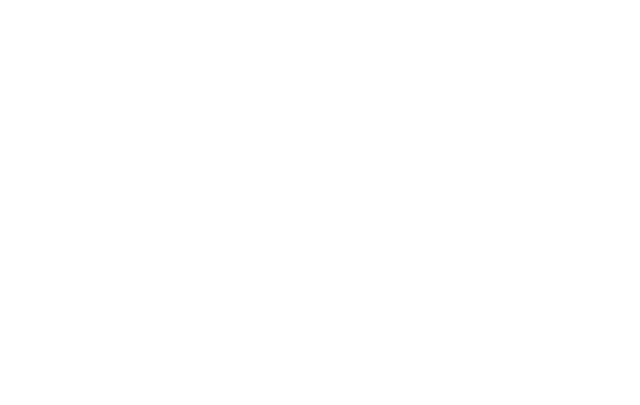
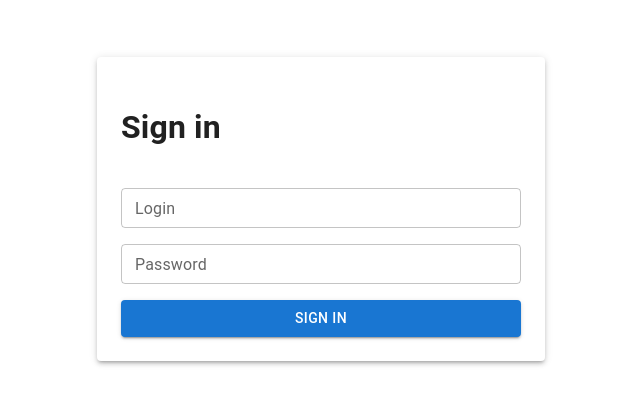
Before and after one commit to Leniorko/social-manger-frontend, a React (Vite) app: page /login in a window 1280 px wide. Before the commit this address had no page. Shown: the part 191-596 px from the top of the page, without its empty margins (319-959 px from the left). Built offline with nearby package versions, Linux system fonts and the light colour scheme.

Commit message:
Renamed pages. Added register page

```diff
--- a/src/App.tsx
+++ b/src/App.tsx
@@ -1,8 +1,9 @@
 import { CssBaseline, ThemeProvider } from '@mui/material';
 import { Route, Routes } from 'react-router-dom';
 
-import AuthPage from './pages/AuthPage';
 import IndexPage from './pages/IndexPage';
+import LoginPage from './pages/LoginPage';
+import RegisterPage from './pages/RegisterPage';
 import { appTheme } from './utils/theme';
 
 export default function App(): JSX.Element {
@@ -11,7 +12,8 @@ export default function App(): JSX.Element {
       <CssBaseline />
       <Routes>
         <Route path="/" element={<IndexPage />} />
-        <Route path="/auth" element={<AuthPage />} />
+        <Route path="/login" element={<LoginPage />} />
+        <Route path="/register" element={<RegisterPage />} />
       </Routes>
     </ThemeProvider>
   );
--- /dev/null
+++ b/src/pages/LoginPage/index.tsx
@@ -0,0 +1,79 @@
+import { Box, Button, Container, Paper, TextField } from '@mui/material';
+import { useFormik } from 'formik';
+import { object, string } from 'yup';
+
+const validationSchema = object({
+  login: string().required('Login must be provided'),
+  password: string().required('Password must be provided'),
+});
+
+export default function LoginPage(): JSX.Element {
+  const formik = useFormik({
+    initialValues: {
+      login: '',
+      password: '',
+    },
+    validationSchema: validationSchema,
+    onSubmit: (values) => {
+      alert(JSON.stringify(values, null, 2));
+    },
+  });
+
+  return (
+    <Container
+      sx={{
+        height: '100vh',
+        display: 'flex',
+        alignItems: 'center',
+        justifyContent: 'center',
+      }}
+    >
+      <Paper
+        elevation={3}
+        sx={{
+          width: 'fit-content',
+          padding: 3,
+        }}
+      >
+        <Box
+          component="form"
+          sx={{
+            display: 'flex',
+            width: 'clamp(100px, 80vw, 400px)',
+            flexDirection: 'column',
+            gap: 2,
+          }}
+          onSubmit={formik.handleSubmit}
+        >
+          <Box component="h1">Sign in</Box>
+          <TextField
+            name="login"
+            label="Login"
+            value={formik.values.login}
+            onChange={formik.handleChange}
+            onBlur={formik.handleBlur}
+            error={formik.touched.login && Boolean(formik.errors.login)}
+            helperText={formik.touched.login && formik.errors.login}
+          />
+          <TextField
+            name="password"
+            label="Password"
+            type="password"
+            value={formik.values.password}
+            onChange={formik.handleChange}
+            onBlur={formik.handleBlur}
+            error={formik.touched.password && Boolean(formik.errors.password)}
+            helperText={formik.touched.password && formik.errors.password}
+          />
+          <Button
+            type="submit"
+            variant="contained"
+            disabled={Boolean(formik.errors.login || formik.errors.password)}
+          >
+            Sign in
+          </Button>
+        </Box>
+      </Paper>
+    </Container>
+  );
+}
--- a/src/pages/AuthPage/index.tsx
+++ b/src/pages/RegisterPage/index.tsx
@@ -1,17 +1,21 @@
 import { Box, Button, Container, Paper, TextField } from '@mui/material';
 import { useFormik } from 'formik';
-import { object, string } from 'yup';
+import { object, ref, string } from 'yup';
 
 const validationSchema = object({
   login: string().required('Login must be provided'),
   password: string().required('Password must be provided'),
+  passwordConfirmation: string()
+    .oneOf([ref('password'), null], 'Not matching the password')
+    .required(),
 });
 
-export default function AuthPage(): JSX.Element {
+export default function RegisterPage(): JSX.Element {
   const formik = useFormik({
     initialValues: {
       login: '',
       password: '',
+      passwordConfirmation: '',
     },
     validationSchema: validationSchema,
     onSubmit: (values) => {
@@ -29,9 +33,10 @@ export default function AuthPage(): JSX.Element {
       }}
     >
       <Paper
+        elevation={3}
         sx={{
           width: 'fit-content',
-          padding: 1,
+          padding: 3,
         }}
       >
         <Box
@@ -44,7 +49,7 @@ export default function AuthPage(): JSX.Element {
           }}
           onSubmit={formik.handleSubmit}
         >
-          <Box component="h1">Sign in</Box>
+          <Box component="h1">Registration</Box>
           <TextField
             name="login"
             label="Login"
@@ -64,12 +69,24 @@ export default function AuthPage(): JSX.Element {
             error={formik.touched.password && Boolean(formik.errors.password)}
             helperText={formik.touched.password && formik.errors.password}
           />
+          <TextField
+            name="passwordConfirmation"
+            label="Password Confirmation"
+            type="password"
+            value={formik.values.passwordConfirmation}
+            onChange={formik.handleChange}
+            onBlur={formik.handleBlur}
+            error={
+              formik.touched.passwordConfirmation && Boolean(formik.errors.passwordConfirmation)
+            }
+            helperText={formik.touched.passwordConfirmation && formik.errors.passwordConfirmation}
+          />
           <Button
             type="submit"
             variant="contained"
             disabled={Boolean(formik.errors.login || formik.errors.password)}
           >
-            Sign in
+            Submit
           </Button>
         </Box>
       </Paper>
```
